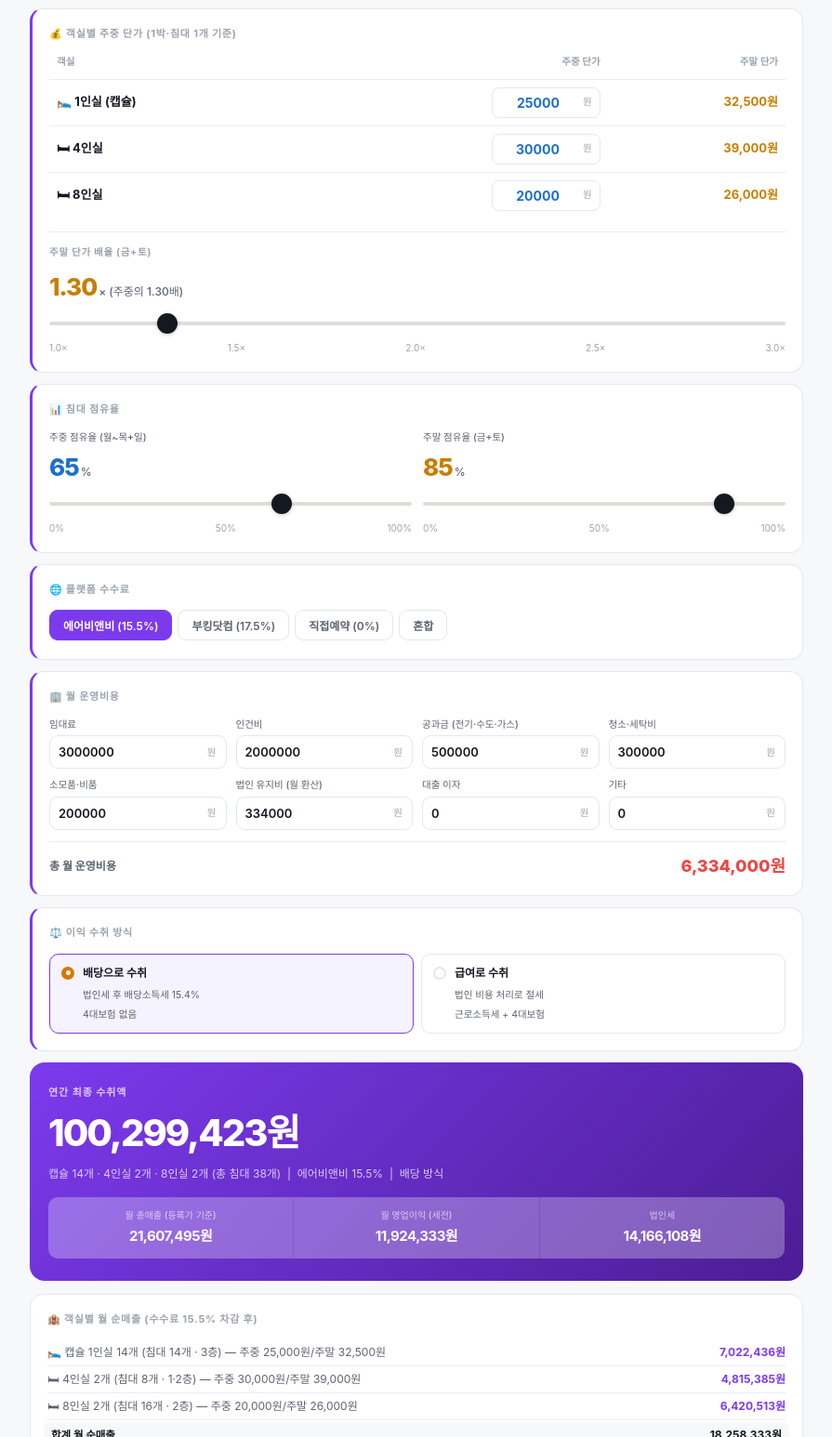
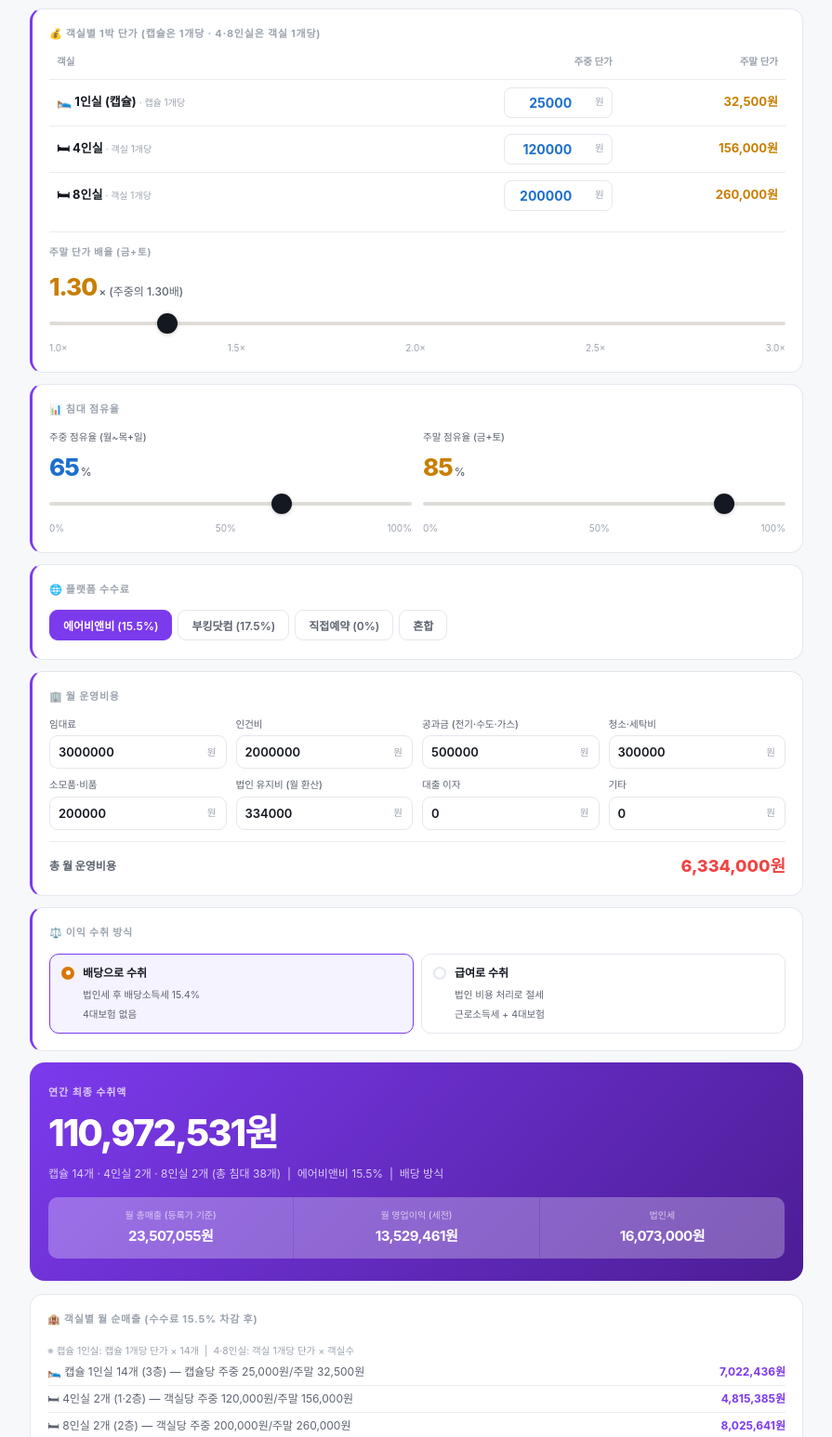
Before and after one commit to leesalt94-max/hostel-profit, a website: page new/hostel.html in a window 1280 px wide. Shown: the part 567-2113 px from the top of the page at 93% size, without its empty margins (192-1087 px from the left). Drawn offline with Linux system fonts and the light colour scheme; a web font is replaced by a local one.

Commit message:
fix: 4·8인실 매출 계산을 객실당 단가 기준으로 수정 (침대수 곱하기 제거)

```diff
--- a/new/hostel.html
+++ b/new/hostel.html
@@ -108,7 +108,7 @@
 
   <!-- ② 단가 설정 -->
   <div class="panel hs-border">
-    <div class="pt">💰 객실별 주중 단가 (1박·침대 1개 기준)</div>
+    <div class="pt">💰 객실별 1박 단가 (캡슐은 1개당 · 4·8인실은 객실 1개당)</div>
     <table class="price-table">
       <thead>
         <tr>
@@ -119,18 +119,18 @@
       </thead>
       <tbody>
         <tr class="ptr" id="ptr-1">
-          <td class="pt-label">🛌 1인실 (캡슐)</td>
+          <td class="pt-label">🛌 1인실 (캡슐) <span style="font-size:10px;color:var(--tm);font-weight:400">· 캡슐 1개당</span></td>
           <td><div class="ir-sm"><input type="number" id="wd1" value="25000" step="1000" oninput="updateWePrices();autoCalc()"><span class="iu">원</span></div></td>
           <td class="we-td" id="we1-disp">—</td>
         </tr>
         <tr class="ptr" id="ptr-4">
-          <td class="pt-label">🛏 4인실</td>
-          <td><div class="ir-sm"><input type="number" id="wd4" value="30000" step="1000" oninput="updateWePrices();autoCalc()"><span class="iu">원</span></div></td>
+          <td class="pt-label">🛏 4인실 <span style="font-size:10px;color:var(--tm);font-weight:400">· 객실 1개당</span></td>
+          <td><div class="ir-sm"><input type="number" id="wd4" value="120000" step="5000" oninput="updateWePrices();autoCalc()"><span class="iu">원</span></div></td>
           <td class="we-td" id="we4-disp">—</td>
         </tr>
         <tr class="ptr" id="ptr-8">
-          <td class="pt-label">🛏 8인실</td>
-          <td><div class="ir-sm"><input type="number" id="wd8" value="20000" step="1000" oninput="updateWePrices();autoCalc()"><span class="iu">원</span></div></td>
+          <td class="pt-label">🛏 8인실 <span style="font-size:10px;color:var(--tm);font-weight:400">· 객실 1개당</span></td>
+          <td><div class="ir-sm"><input type="number" id="wd8" value="200000" step="5000" oninput="updateWePrices();autoCalc()"><span class="iu">원</span></div></td>
           <td class="we-td" id="we8-disp">—</td>
         </tr>
       </tbody>
@@ -392,14 +392,16 @@ function calc() {
   const wdO = +v('occ-wd')/100, weO = +v('occ-we')/100;
   const fee = getEffFee();
 
-  // 타입별 월 매출 (단가 × 점유율 × 박수 × 침대수)
-  const revRoom = (wdP, weP, beds) => {
-    const gross = (wdP*wdO*WD_NIGHTS + weP*weO*WE_NIGHTS) * beds;
+  // 타입별 월 매출 (단가 × 점유율 × 박수 × 객실수)
+  // 1인실(캡슐): 캡슐 1개당 단가 × 캡슐 수
+  // 4·8인실: 객실 1개당 단가 × 객실 수 (침대수 곱하지 않음)
+  const revRoom = (wdP, weP, cnt) => {
+    const gross = (wdP*wdO*WD_NIGHTS + weP*weO*WE_NIGHTS) * cnt;
     return { gross, net: gross*(1-fee) };
   };
-  const r1 = revRoom(wd1, we1, n1);       // 캡슐: 1개 = 1침대
-  const r4 = revRoom(wd4, we4, n4 * 4);   // 4인실: 1개 = 4침대
-  const r8 = revRoom(wd8, we8, n8 * 8);   // 8인실: 1개 = 8침대
+  const r1 = revRoom(wd1, we1, n1);   // 캡슐 1인실: 14개
+  const r4 = revRoom(wd4, we4, n4);   // 4인실: 2개 (객실당 단가)
+  const r8 = revRoom(wd8, we8, n8);   // 8인실: 2개 (객실당 단가)
 
   const grossMo = r1.gross + r4.gross + r8.gross;
   const netMo   = r1.net   + r4.net   + r8.net;
@@ -446,13 +448,16 @@ function calc() {
 
   // 객실별 매출 상세
   const roomRows = [
-    n1>0 ? `<div class="li"><span class="ll">🛌 캡슐 1인실 ${n1}개 (침대 ${n1}개 · 3층) — 주중 ${won(wd1)}/주말 ${won(we1)}</span><span class="lv hs">${won(r1.net)}</span></div>` : '',
-    n4>0 ? `<div class="li"><span class="ll">🛏 4인실 ${n4}개 (침대 ${n4*4}개 · 1·2층) — 주중 ${won(wd4)}/주말 ${won(we4)}</span><span class="lv hs">${won(r4.net)}</span></div>` : '',
-    n8>0 ? `<div class="li"><span class="ll">🛏 8인실 ${n8}개 (침대 ${n8*8}개 · 2층) — 주중 ${won(wd8)}/주말 ${won(we8)}</span><span class="lv hs">${won(r8.net)}</span></div>` : '',
+    n1>0 ? `<div class="li"><span class="ll">🛌 캡슐 1인실 ${n1}개 (3층) — 캡슐당 주중 ${won(wd1)}/주말 ${won(we1)}</span><span class="lv hs">${won(r1.net)}</span></div>` : '',
+    n4>0 ? `<div class="li"><span class="ll">🛏 4인실 ${n4}개 (1·2층) — 객실당 주중 ${won(wd4)}/주말 ${won(we4)}</span><span class="lv hs">${won(r4.net)}</span></div>` : '',
+    n8>0 ? `<div class="li"><span class="ll">🛏 8인실 ${n8}개 (2층) — 객실당 주중 ${won(wd8)}/주말 ${won(we8)}</span><span class="lv hs">${won(r8.net)}</span></div>` : '',
   ].join('');
 
   document.getElementById('room-rev-panel').innerHTML = `
     <div class="pt">🏨 객실별 월 순매출 (수수료 ${(fee*100).toFixed(1)}% 차감 후)</div>
+    <div class="li" style="font-size:10.5px;color:var(--tm);padding-bottom:0;border-bottom:none">
+      ※ 캡슐 1인실: 캡슐 1개당 단가 × 14개 &nbsp;|&nbsp; 4·8인실: 객실 1개당 단가 × 객실수
+    </div>
     ${roomRows}
     <div class="li sub"><span class="ll">합계 월 순매출</span><span class="lv">${won(netMo)}</span></div>
     <div class="li" style="margin-top:4px"><span class="ll">연간 순매출</span><span class="lv hs">${won(netAn)}</span></div>`;
```
